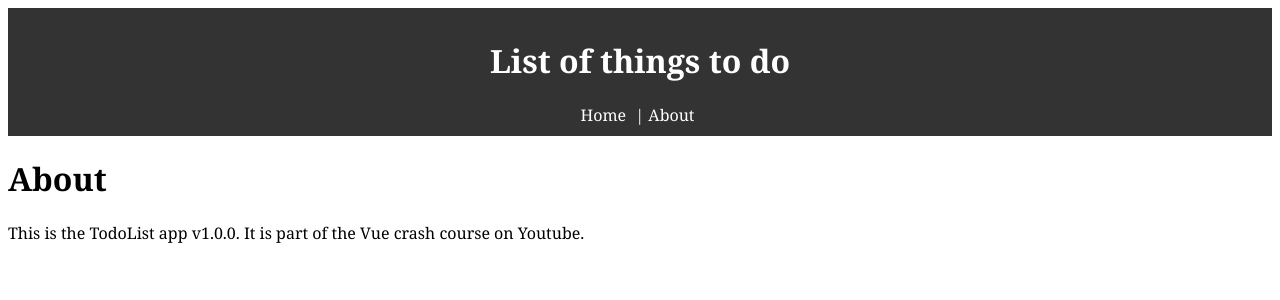
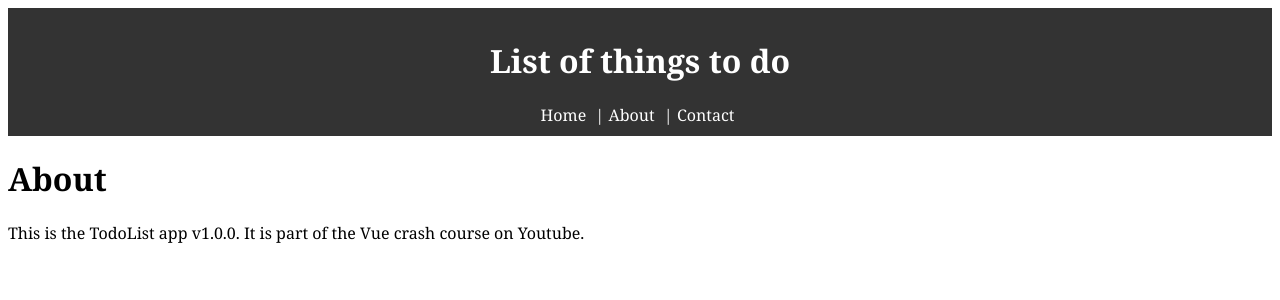
Before and after one commit to igoryen/vine, a Vue app: page /#/about in a window 1280 px wide. Shown: the top 300 px of the page. Built offline with nearby package versions, Linux system fonts and the light colour scheme.

Commit message:
Added a page ("Contact")

```diff
--- a/src/components/layout/Header.vue
+++ b/src/components/layout/Header.vue
@@ -3,7 +3,8 @@
         <h1>List of things to do</h1>
         <div id="nav">
             <router-link to="/">Home</router-link> |
-            <router-link to="/about">About</router-link>
+            <router-link to="/about">About</router-link> |
+            <router-link to="/contact">Contact</router-link>
         </div>
     </header>
 </template>
--- a/src/router.js
+++ b/src/router.js
@@ -18,6 +18,11 @@
       // this generates a separate chunk (about.[hash].js) for this route
       // which is lazy-loaded when the route is visited.
       component: () => import(/* webpackChunkName: "about" */ './views/About.vue')
+    },
+    {
+      path: '/contact',
+      name: 'contact',
+      component: () => import(/* webpackChunkName: "about" */ './views/Contact.vue')
     }
   ]
 })
--- /dev/null
+++ b/src/views/Contact.vue
@@ -0,0 +1,6 @@
+<template>
+  <div class="contact">
+    <h1>Contact</h1>
+    <p>Ways to contact me:</p>
+  </div>
+</template>
```
